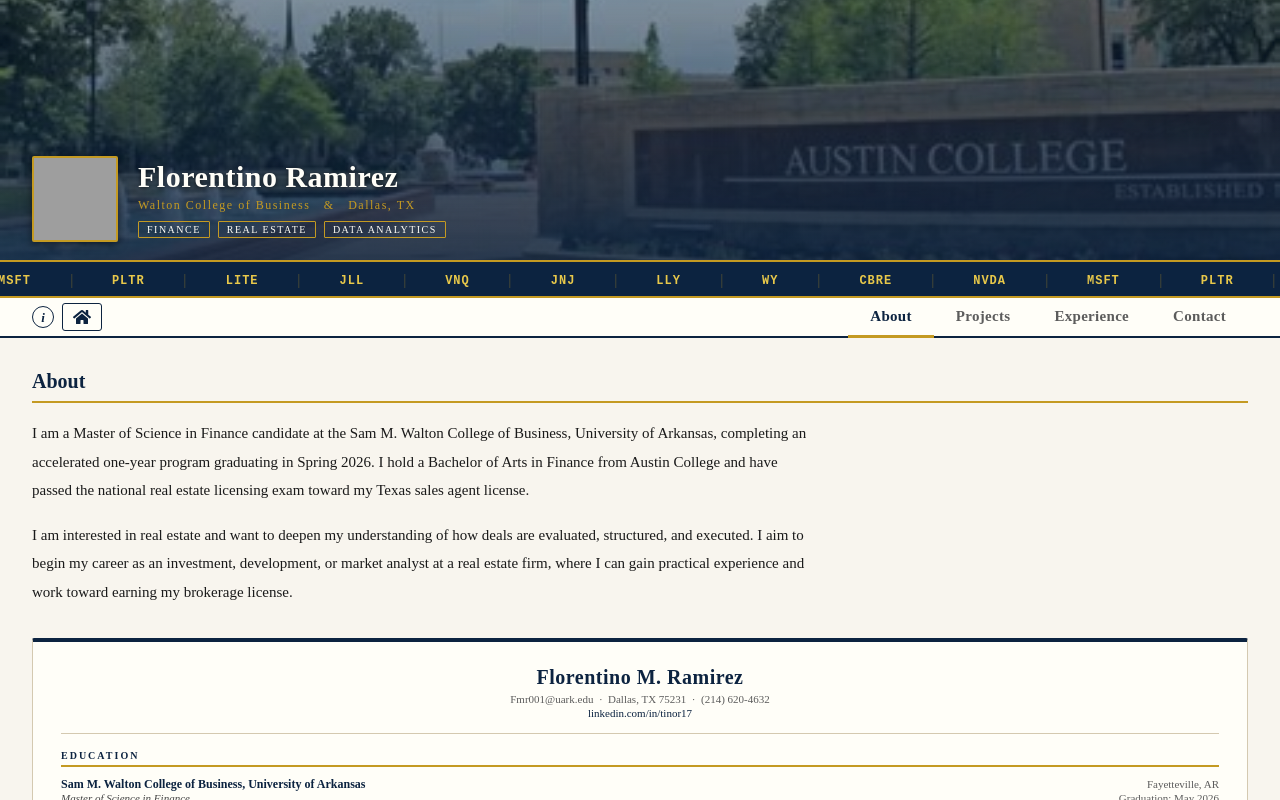
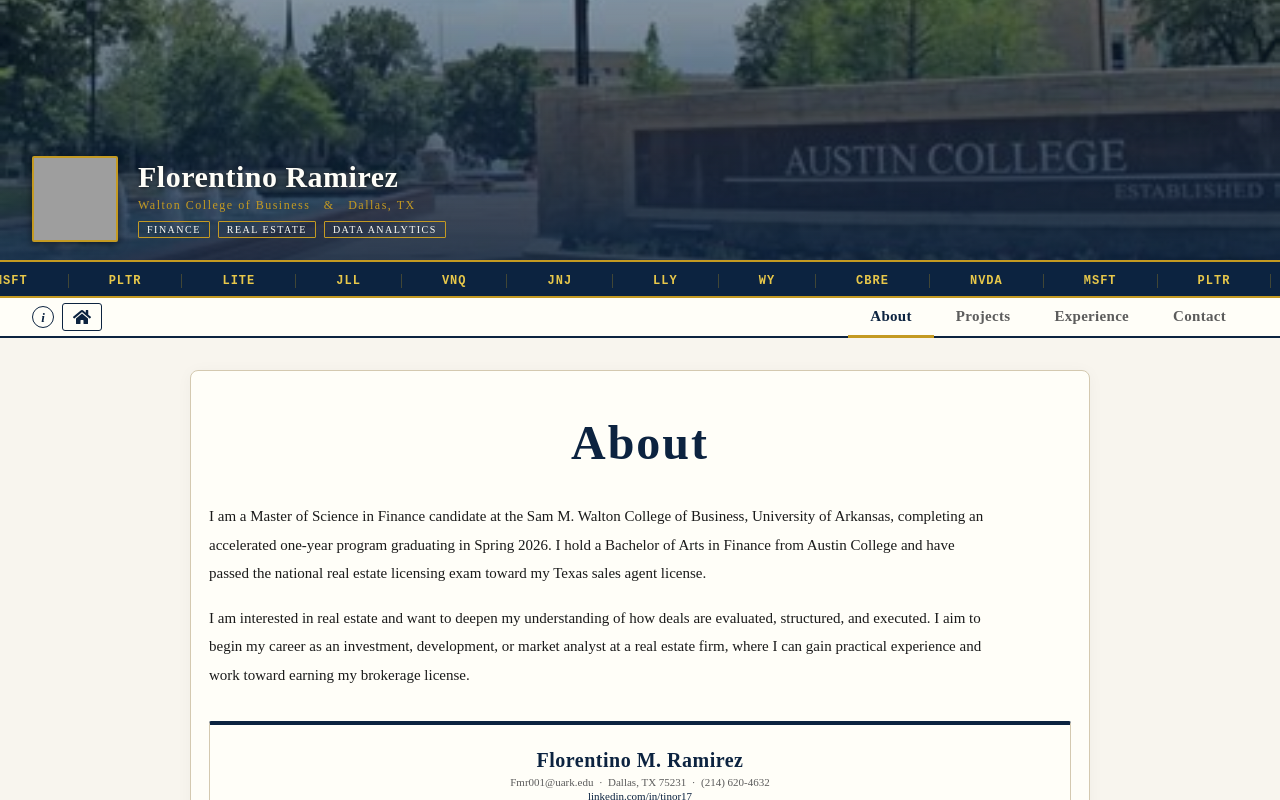
Before and after one commit to floramirez17-baseball/Tino_Portfolio, a React (Vite) app: page / in a window 1280 px wide. Shown: the top 800 px of the page. Built offline with nearby package versions, Linux system fonts and the light colour scheme; no server answers; grey boxes are pictures that could not be loaded.

Commit message:
Update About.jsx

```diff
--- a/src/tabs/About.jsx
+++ b/src/tabs/About.jsx
@@ -227,13 +227,33 @@ function Resume() {
 
 export default function About() {
   return (
-    <div style={{ fontFamily: '"Times New Roman", Times, serif' }}>
-
+    <div
+      style={{
+        maxWidth: 900,
+        margin: '0 auto',
+        padding: '36px 18px 60px 18px',
+        background: '#FFFEF8',
+        border: `1px solid ${border}`,
+        borderRadius: 8,
+        minHeight: 500,
+        boxShadow: '0 2px 16px rgba(0,0,0,0.04)',
+      }}
+    >
+      <div
+        style={{
+          textAlign: 'center',
+          fontSize: 48,
+          fontWeight: 900,
+          color: navy,
+          letterSpacing: 2,
+          marginBottom: 32,
+          marginTop: 8,
+        }}
+      >
+        About
+      </div>
       {/* About text — above resume */}
       <div style={{ marginBottom: '2rem' }}>
-        <h2 style={{ marginTop: 0, color: navy, fontSize: 20, borderBottom: `2px solid ${gold}`, paddingBottom: 8, marginBottom: 16 }}>
-          About
-        </h2>
         <p style={{ fontSize: 15, lineHeight: 1.9, color: '#1A1A1A', margin: 0, maxWidth: 780 }}>
           I am a Master of Science in Finance candidate at the Sam M. Walton College of Business,
           University of Arkansas, completing an accelerated one-year program graduating in Spring
```
